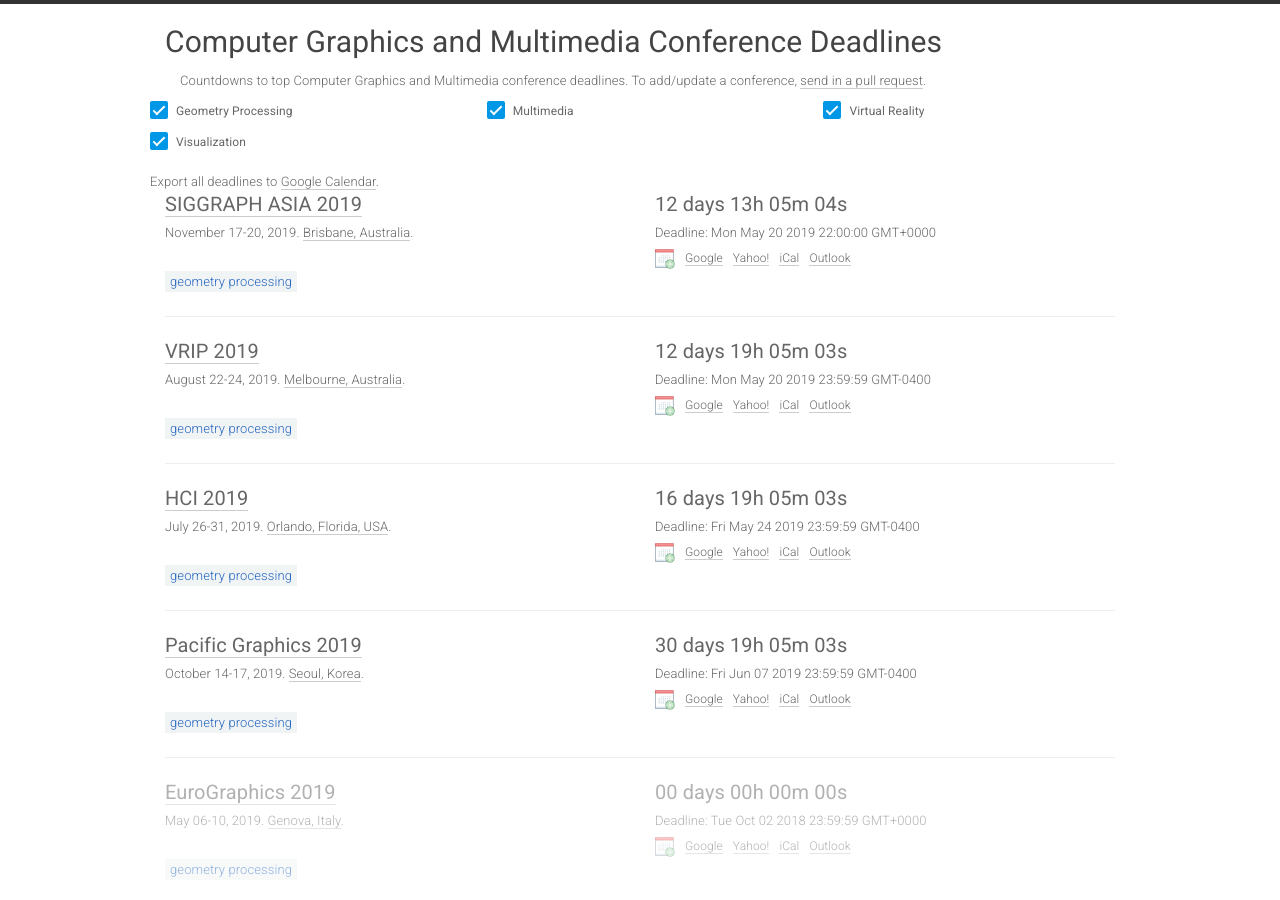
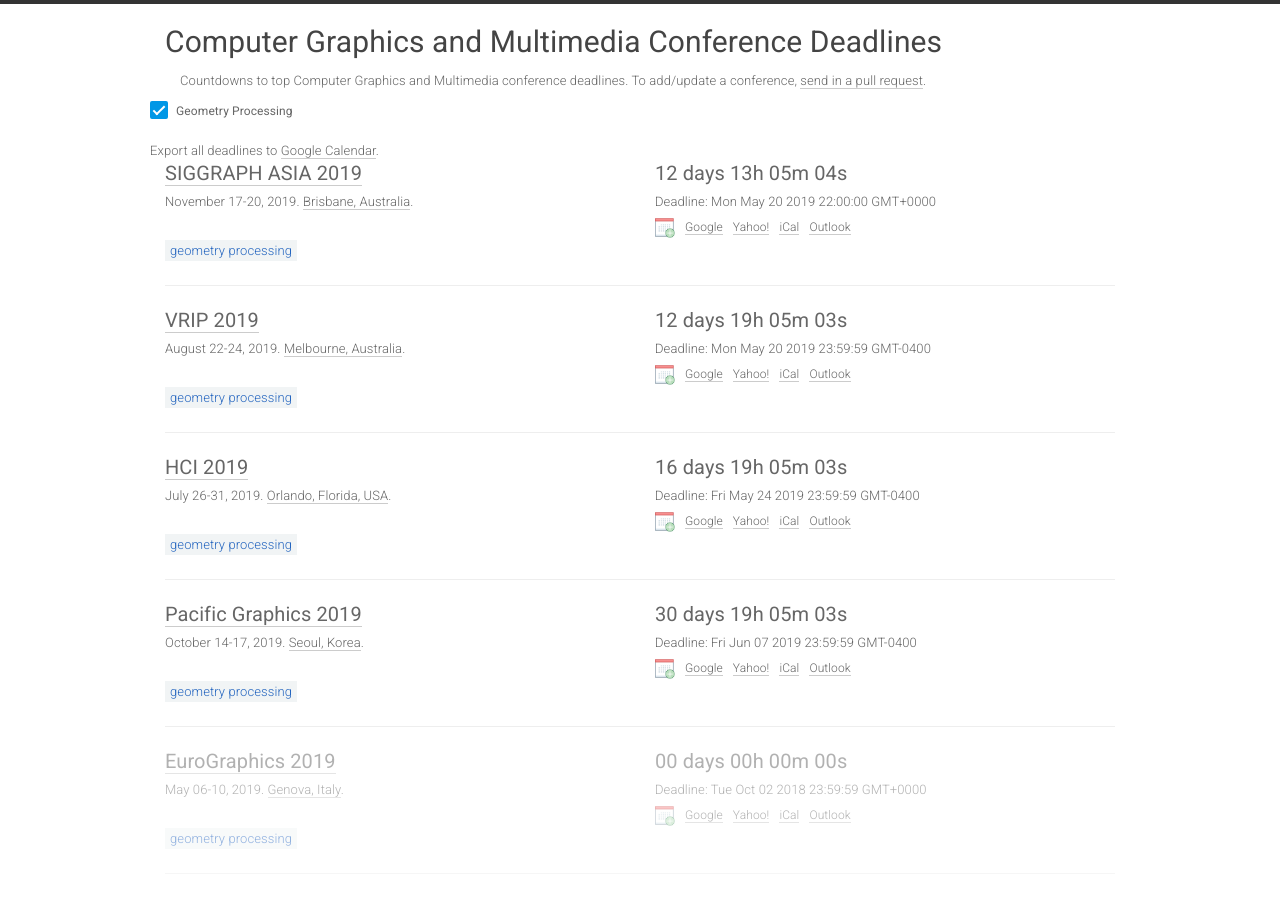
Before and after one commit to JianweiHu94/cgm-deadlines, a Jekyll site: the page built from index.html, in a window 1280 px wide and 900 px high. Built offline with Jekyll 4.4.1, drawn with Linux system fonts in a browser that asks for light colours; nearby versions of some CDN libraries.

Commit message:
Update types.yml

```diff
--- a/_data/types.yml
+++ b/_data/types.yml
@@ -1,9 +1,3 @@
 ---
 - name: Geometry Processing
   sub: GP
-- name: Multimedia
-  sub: MM
-- name: Virtual Reality
-  sub: VR
-- name: Visualization
-  sub: V
```
